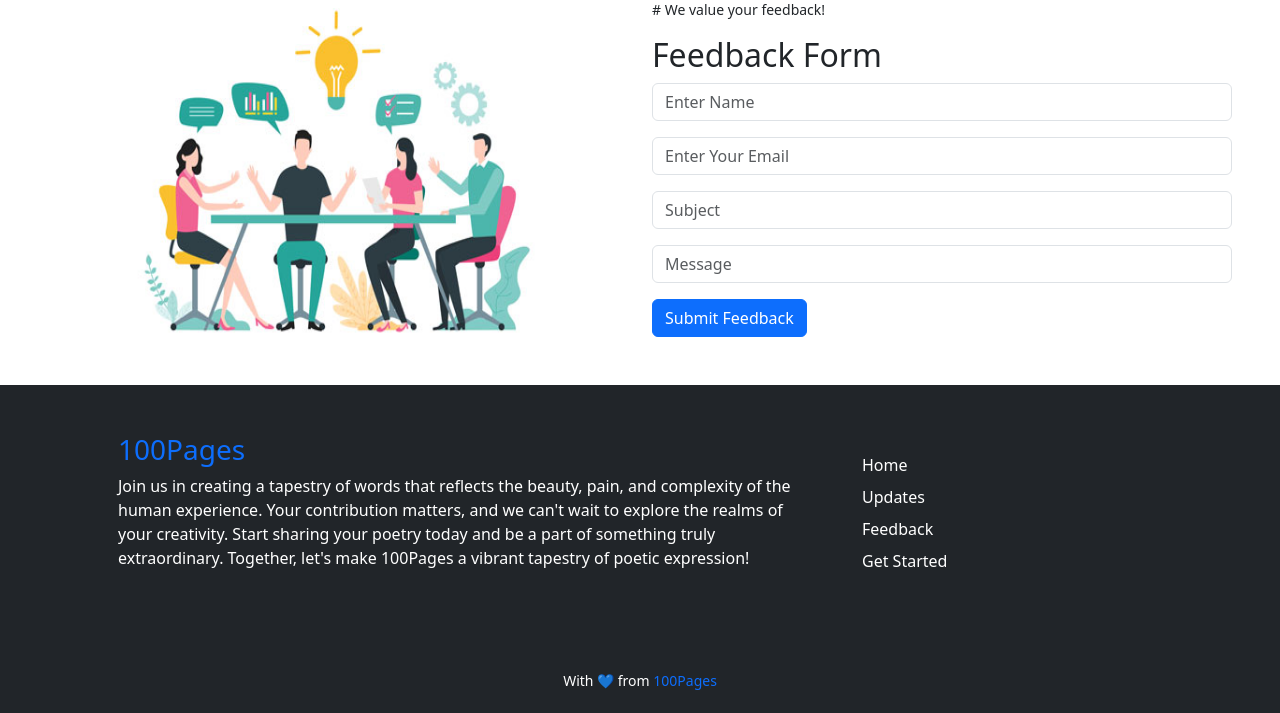
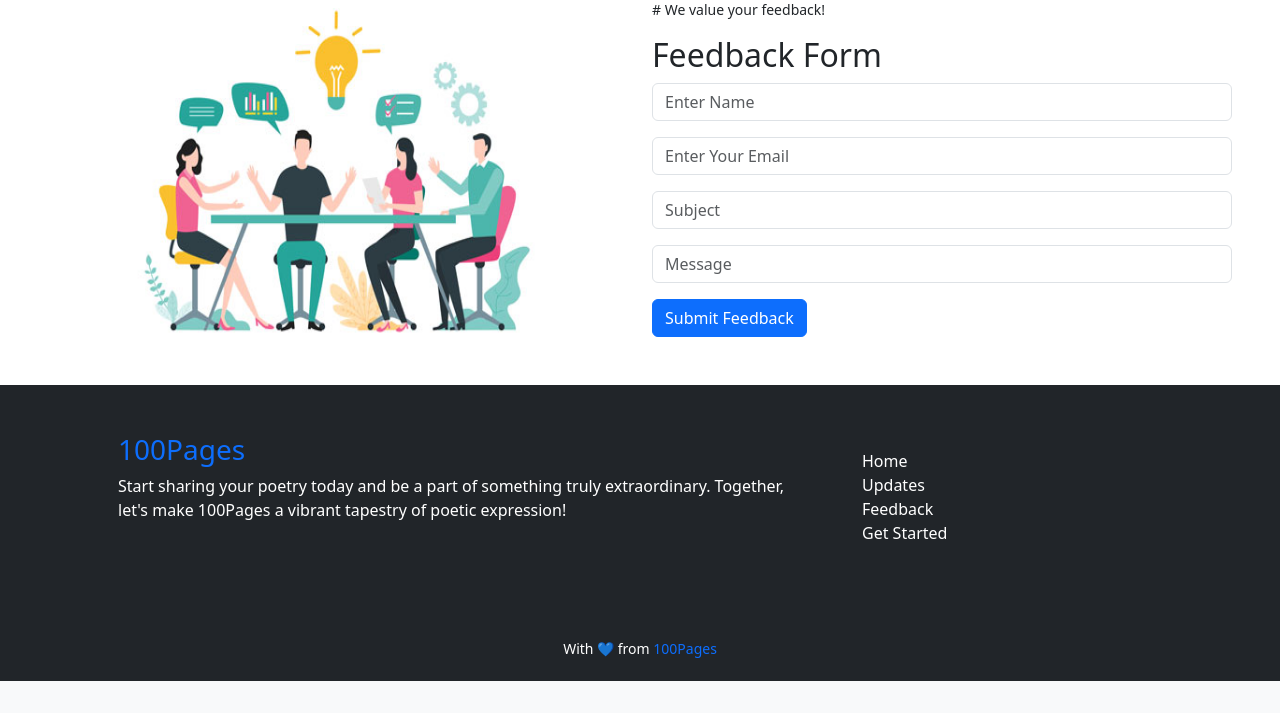
Before and after one commit to Kiprotich-Code/100Pages, a Django app: page / in a window 1280 px wide. Shown: the part 2837-3550 px from the top of the page. After the commit the page ends 3518 px from the top, so only its background shows below. Run offline with Django 4.2, Linux system fonts and the light colour scheme; some libraries are stand-ins or nearby versions.

Commit message:
initial setup for hosting

```diff
--- a/main/templates/index.html
+++ b/main/templates/index.html
@@ -202,15 +202,12 @@
           <div class="col col-12 col-md-8">
             <h3 class="text-primary">100Pages</h3>
             <p>
-              Join us in creating a tapestry of words that reflects the beauty, pain, and complexity of the human
-              experience.
-              Your contribution matters, and we can't wait to explore the realms of your creativity.
               Start sharing your poetry today and be a part of something truly extraordinary.
               Together, let's make 100Pages a vibrant tapestry of poetic expression!
             </p>
           </div>
           <div class="col py-md-3">
-            <ul class="lh-lg">
+            <ul class="lh-sm-lg">
               <li><a class="text-decoration-none text-white" href="">Home</a></li>
               <li><a href="" class="text-decoration-none text-white">Updates</a></li>
               <li><a href="" class="text-decoration-none text-white">Feedback</a></li>
```
Also changed, not shown: main/requirements.txt (added, +11 -0 lines), 1 other file.
